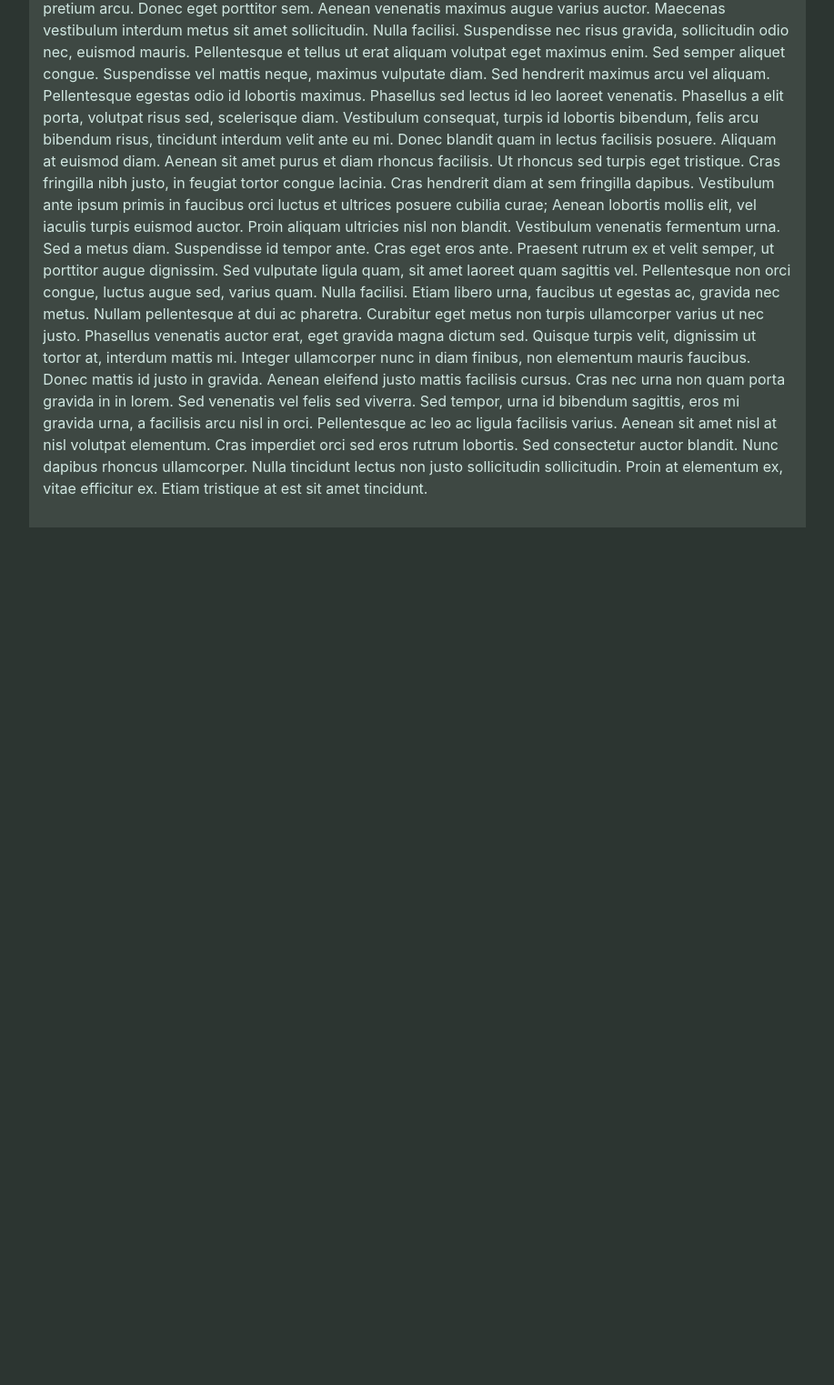
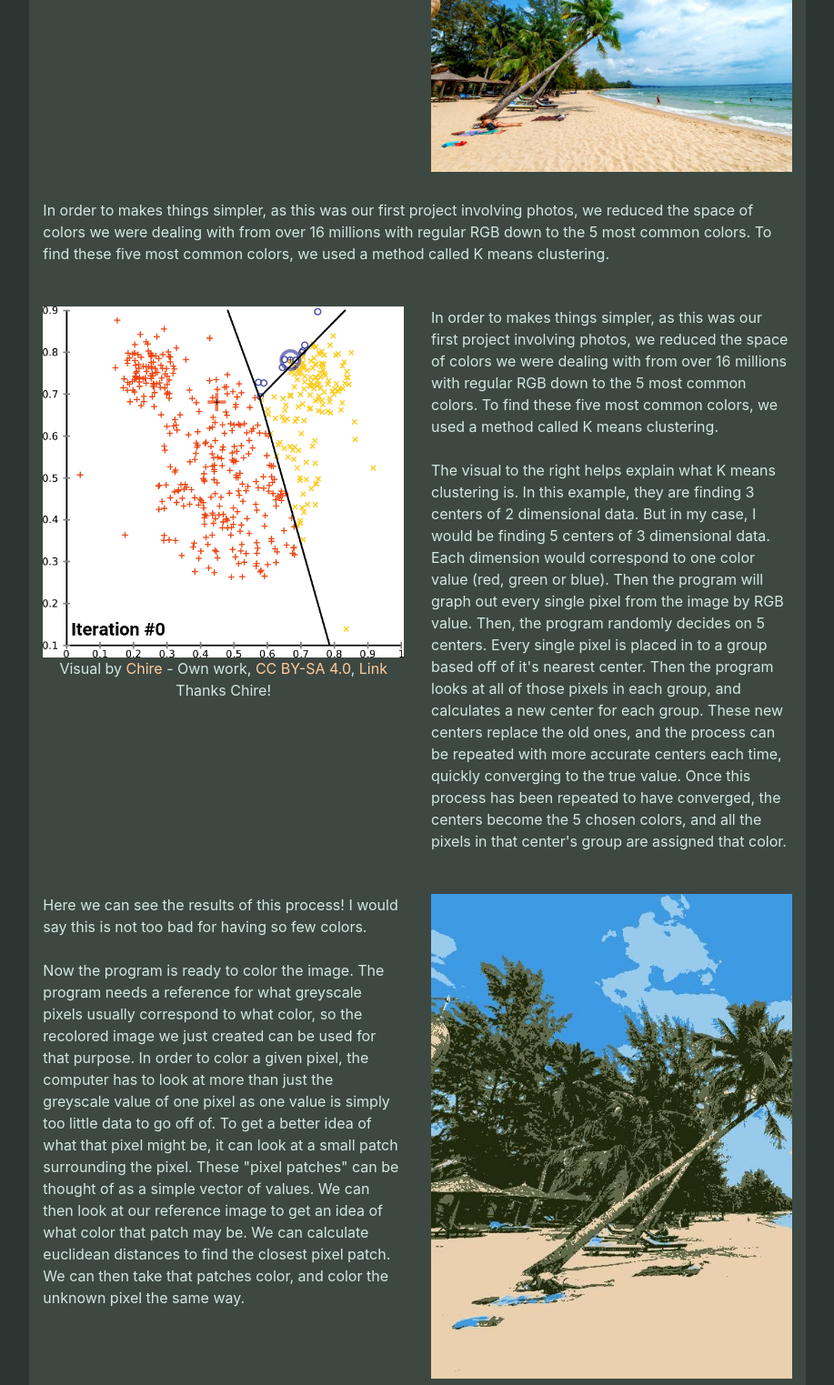
Before and after one commit to ConorT0/ConorT0.github.io, a plain HTML site: page recolor.html in a window 1280 px wide. Shown: the part 146-1669 px from the top of the page at 91% size, without its empty margins (181-1098 px from the left). Before the commit the page ends 800 px from the top, so only its background shows below. Drawn offline with nearby package versions, Linux system fonts and the light colour scheme.

Commit message:
recoloring project writeup

```diff
--- a/recolor.html
+++ b/recolor.html
@@ -2,7 +2,7 @@
 <html lang="en">
 <head>
     <meta charset="UTF-8">
-    <title>Conor Tunc-Maze Project</title>
+    <title>Conor Tunc- Image Recoloring</title>
     <meta name="viewport" content="width=device-width, initial-scale=1, shrink-to-fit=no">
     <link rel="stylesheet" href="https://stackpath.bootstrapcdn.com/bootstrap/4.5.0/css/bootstrap.min.css" integrity="sha384-9aIt2nRpC12Uk9gS9baDl411NQApFmC26EwAOH8WgZl5MYYxFfc+NcPb1dKGj7Sk" crossorigin="anonymous">
     <link href="darkBackground.css" rel="stylesheet">
@@ -10,24 +10,88 @@
 
 </head>
 <body>
-
+<h1 class="text-center">AI Project- Image Recoloring</h1>
 <div class="container-fluid">
     <div class="row justify-content-md-center">
-        <div class="col-md-8 themed-grid-col">
-            <h1>AI Project- Image Recoloring</h1>
+        <div class="col-md-4 themed-grid-col">
+
             <p>
-
-                Lorem ipsum dolor sit amet, consectetur adipiscing elit. Suspendisse tortor sapien, lobortis eu tincidunt convallis, molestie ac orci. Duis sed risus at odio malesuada pulvinar. Pellentesque interdum a risus in dapibus. Aliquam hendrerit, metus nec mattis ultricies, augue libero viverra velit, sed faucibus nibh neque pretium arcu. Donec eget porttitor sem. Aenean venenatis maximus augue varius auctor. Maecenas vestibulum interdum metus sit amet sollicitudin. Nulla facilisi. Suspendisse nec risus gravida, sollicitudin odio nec, euismod mauris. Pellentesque et tellus ut erat aliquam volutpat eget maximus enim. Sed semper aliquet congue.
-
-                Suspendisse vel mattis neque, maximus vulputate diam. Sed hendrerit maximus arcu vel aliquam. Pellentesque egestas odio id lobortis maximus. Phasellus sed lectus id leo laoreet venenatis. Phasellus a elit porta, volutpat risus sed, scelerisque diam. Vestibulum consequat, turpis id lobortis bibendum, felis arcu bibendum risus, tincidunt interdum velit ante eu mi. Donec blandit quam in lectus facilisis posuere.
-
-                Aliquam at euismod diam. Aenean sit amet purus et diam rhoncus facilisis. Ut rhoncus sed turpis eget tristique. Cras fringilla nibh justo, in feugiat tortor congue lacinia. Cras hendrerit diam at sem fringilla dapibus. Vestibulum ante ipsum primis in faucibus orci luctus et ultrices posuere cubilia curae; Aenean lobortis mollis elit, vel iaculis turpis euismod auctor. Proin aliquam ultricies nisl non blandit.
-
-                Vestibulum venenatis fermentum urna. Sed a metus diam. Suspendisse id tempor ante. Cras eget eros ante. Praesent rutrum ex et velit semper, ut porttitor augue dignissim. Sed vulputate ligula quam, sit amet laoreet quam sagittis vel. Pellentesque non orci congue, luctus augue sed, varius quam. Nulla facilisi. Etiam libero urna, faucibus ut egestas ac, gravida nec metus. Nullam pellentesque at dui ac pharetra. Curabitur eget metus non turpis ullamcorper varius ut nec justo. Phasellus venenatis auctor erat, eget gravida magna dictum sed.
-
-                Quisque turpis velit, dignissim ut tortor at, interdum mattis mi. Integer ullamcorper nunc in diam finibus, non elementum mauris faucibus. Donec mattis id justo in gravida. Aenean eleifend justo mattis facilisis cursus. Cras nec urna non quam porta gravida in in lorem. Sed venenatis vel felis sed viverra. Sed tempor, urna id bibendum sagittis, eros mi gravida urna, a facilisis arcu nisl in orci. Pellentesque ac leo ac ligula facilisis varius. Aenean sit amet nisl at nisl volutpat elementum. Cras imperdiet orci sed eros rutrum lobortis. Sed consectetur auctor blandit. Nunc dapibus rhoncus ullamcorper. Nulla tincidunt lectus non justo sollicitudin sollicitudin. Proin at elementum ex, vitae efficitur ex. Etiam tristique at est sit amet tincidunt. </p>
+                An interesting project I worked on in my AI class is coloring photos. We worked on coloring this photo of
+                a beach to the left.
+            </p>
+        </div>
+        <div class="col-md-4 themed-grid-col">
+            <img src="assetsRecolor/beachorg.jpg" class="mx-auto d-block img-fluid">
         </div>
     </div>
+    <div class="row justify-content-md-center">
+        <div class="col-md-8 themed-grid-col">
+            <p>
+                In order to makes things simpler, as this was our first project involving photos, we reduced the space
+                of colors we were dealing with from over 16 millions with regular RGB down to the 5 most common colors.
+                To find these five most common colors, we used a method called K means clustering.
+
+            </p>
+        </div>
+    </div><div class="row justify-content-md-center">
+    <div class="col-md-4 themed-grid-col">
+        <img src="assetsRecolor/K-means_convergence.gif" class=" mx-auto d-block img-fluid">
+        <figcaption><p class="text-center">Visual by <a href="//commons.wikimedia.org/wiki/User:Chire" title="User:Chire">Chire</a> - <span class="int-own-work" lang="en">Own work</span>, <a href="https://creativecommons.org/licenses/by-sa/4.0" title="Creative Commons Attribution-Share Alike 4.0">CC BY-SA 4.0</a>, <a href="https://commons.wikimedia.org/w/index.php?curid=59409335">Link</a> Thanks Chire!</p></figcaption>
+    </div>
+    <div class="col-md-4 themed-grid-col">
+        <p>
+        In order to makes things simpler, as this was our first project involving photos, we reduced the space
+        of colors we were dealing with from over 16 millions with regular RGB down to the 5 most common colors.
+        To find these five most common colors, we used a method called K means clustering. <br><br>The visual to the right
+            helps explain what K means clustering is. In this example, they are finding 3 centers of 2 dimensional data.
+            But in my case, I would be finding 5 centers of 3 dimensional data. Each dimension would correspond to one color value
+            (red, green or blue). Then the program will graph out every single pixel from the image by RGB value.
+            Then, the program randomly decides on 5 centers. Every single pixel is placed in to a group based off of
+            it's nearest center. Then the program looks at all of those pixels in each group, and calculates a new center
+            for each group. These new centers replace the old ones, and the process can be repeated with more accurate centers each time,
+            quickly converging to the true value. Once this process has been repeated to have converged, the centers become
+            the 5 chosen colors, and all the pixels in that center's group are assigned that color.
+
+        </p>
+    </div>
+</div>
+    <div class="row justify-content-md-center">
+        <div class="col-md-4 themed-grid-col">
+            <p>
+                Here we can see the results of this process! I would say this is not too bad for having so few colors.
+                <br><br>
+                Now the program is ready to color the image. The program needs a reference for what greyscale pixels
+                usually correspond to what color, so the recolored image we just created can be used for that purpose.
+                In order to color a given pixel, the computer has to look at more than just the greyscale value of one pixel as one value is simply too little data to go off of.
+                To get a better idea of what that pixel might be, it can look at a small patch surrounding the pixel.
+                These "pixel patches" can be thought of as a simple vector of values. We can then look at our reference
+                image to get an idea of what color that patch may be. We can calculate euclidean distances to find the closest pixel patch.
+                We can then take that patches color, and color the unknown pixel the same way.
+            </p>
+        </div>
+        <div class="col-md-4 themed-grid-col">
+            <img src="assetsRecolor/beach%20recolored%20half.jpeg" class=" mx-auto d-block img-fluid">
+        </div>
+
+    </div>
+    <div class="row justify-content-md-center">
+        <div class="col-md-8 themed-grid-col">
+            <img src="assetsRecolor/beach%20recolored.jpeg" class=" mx-auto d-block img-fluid">
+        </div>
+    </div>
+    <div class="row justify-content-md-center">
+        <div class="col-md-8 themed-grid-col">
+            <p>
+               Here we can see the end result of all of the work. While the recoloring is not perfect, I think it still
+                did a good job for how primitive the technique is. By only looking at a small patch of 3x3 pixels, the
+                computer was able to tell what was foliage, what was sand and what was water. While it did get a bit
+                by the clouds, I think this is understandable. If you look at the reference image, there are very few
+                clouds in this half of the image. Most of them are on the right half.
+            </p>
+        </div>
+    </div>
+
+
 </div>
 </body>
 </html>
```
Also changed, not shown: maze.html (+2 -2 lines), assetsRecolor/K-means_convergence.gif (added), assetsRecolor/beach recolored half.jpeg (added), assetsRecolor/beach recolored.jpeg (added), assetsRecolor/beachorg.jpg (added).
